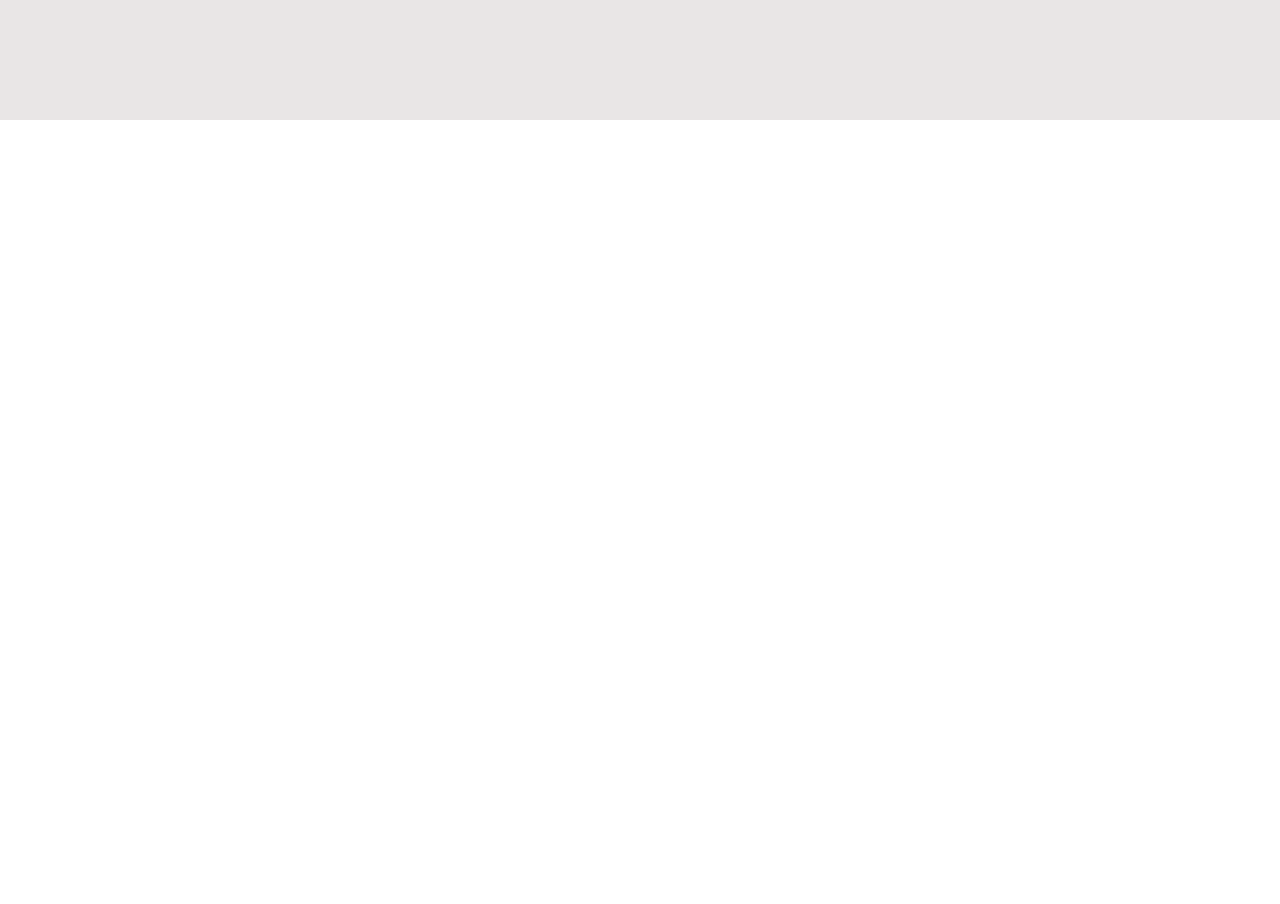
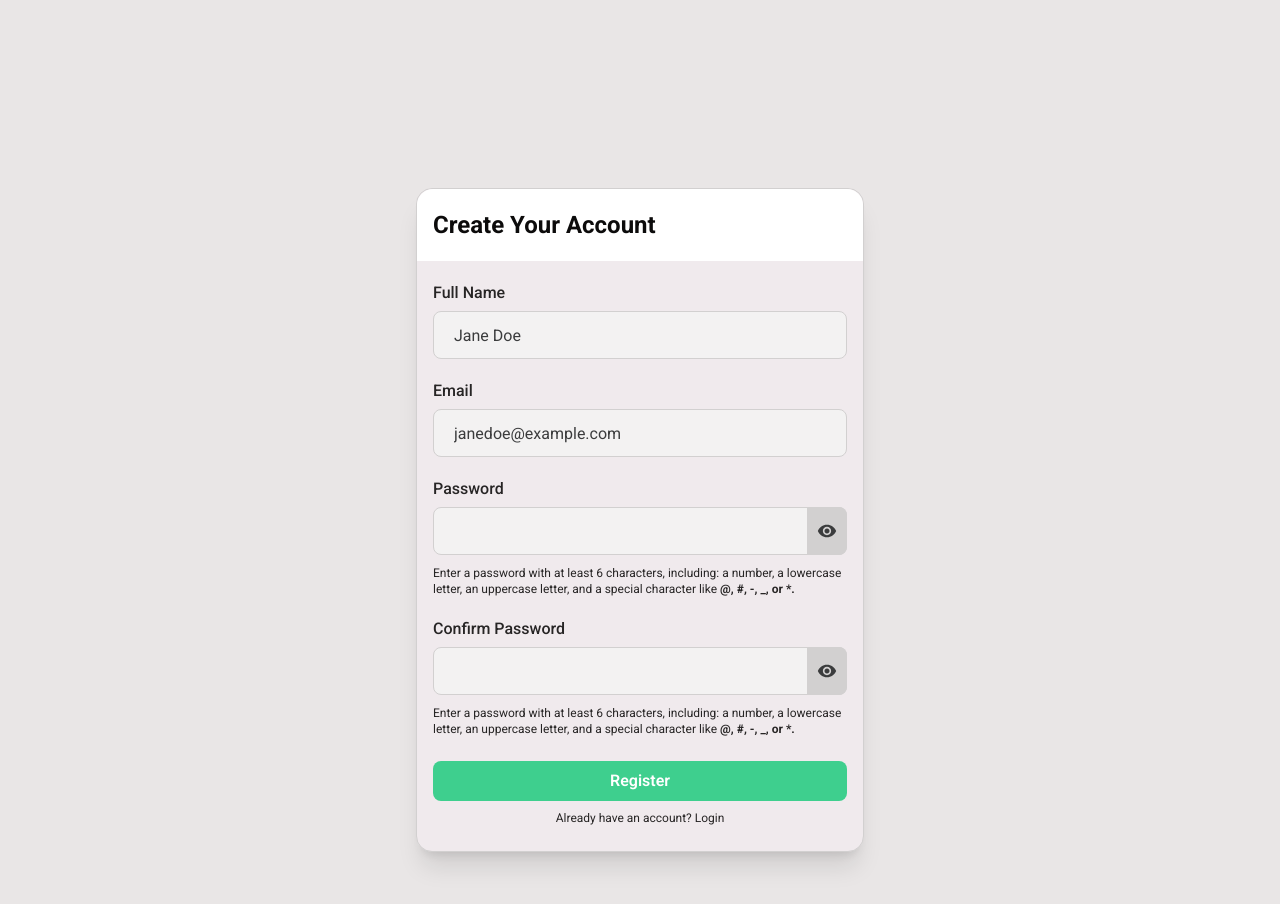
Before and after one commit to VictorKevz/book-manager, a React (Vite) app: page / in a window 1280 px wide. Shown: the part 680-1584 px from the top of the page. Before the commit the page ends 800 px from the top, so only its background shows below. Built offline with nearby package versions, Linux system fonts and the light colour scheme; no server answers; the database is empty.

Commit message:
Create: Layout and styling of the registration page. Validation and form submission logic

```diff
--- a/src/App.tsx
+++ b/src/App.tsx
@@ -7,6 +7,7 @@ import { BookProvider } from "./context/BookContext";
 import { ThemeProvider } from "./context/ThemeContext";
 import { BookPage } from "./pages/BookPage";
 import { AlertMessage } from "./components/Alert";
+import { RegisterPage } from "./pages/RegisterPage";
 
 function App() {
   return (
@@ -19,6 +20,7 @@ function App() {
           </main>
           <AlertMessage />
           <DialogWrapper />
+          <RegisterPage />
         </BookProvider>
       </AlertProvider>
     </ThemeProvider>
--- a/src/components/book-editor/InputField.tsx
+++ b/src/components/book-editor/InputField.tsx
@@ -1,5 +1,7 @@
+import { useState } from "react";
 import { InputFieldProps, onChangeType } from "../../types/upsertBook";
 import { FileUpload } from "./FileUpload";
+import { Visibility, VisibilityOff } from "@mui/icons-material";
 
 export const InputField = ({
   field,
@@ -9,32 +11,70 @@ export const InputField = ({
   onFileRemove,
 }: InputFieldProps) => {
   const isFullWidth = field.type === "textarea" || field.type === "file";
+  const isInputTextField = field.type === "text" || field.type === "password";
   const isTitle = field.name === "title";
+  const isPassword = field.type === "password";
+
+  const [showPassword, setShowPassword] = useState<boolean>(false);
+  const inputType = isPassword
+    ? showPassword
+      ? "text"
+      : "password"
+    : field.type;
+
+  const togglePassword = () => {
+    setShowPassword((prev) => !prev);
+  };
   return (
     <div
       className={`w-full ${isFullWidth ? "col-span-3" : ""} ${
         isTitle && "col-span-2"
       }`}
     >
-      {field.type === "text" && (
+      {isInputTextField && (
         <label
           className={`w-full flex flex-col items-start gap-1.5 text-[var(--neutral-700)]`}
           htmlFor={field.name}
         >
+          <span className="text-[var(--neutral-800)] font-medium">
+            {" "}
             {field.label}
+          </span>
+          <div className="w-full relative flex items-center">
             <input
-            type="text"
+              type={inputType}
               name={field.name}
               value={typeof field.value === "string" ? field.value : ""}
               placeholder={field.placeholder}
               id={field.name}
               onChange={(event: onChangeType) => onTextChange(event)}
-            className={`w-full h-12 border bg-[var(--neutral-50)] rounded-lg pl-5 ${
+              className={`w-full h-12 border bg-[var(--neutral-50)] rounded-lg pl-5 placeholder:text-[var(--neutral-700)] ${
                 !field.isValid
                   ? "border-[var(--error)]"
                   : "border-[var(--neutral-100)]"
               }`}
             />
+            {isPassword && (
+              <button
+                type="button"
+                onClick={togglePassword}
+                className="absolute right-0 h-12 bg-[var(--neutral-100)] px-2.5 rounded-r-lg"
+              >
+                {showPassword ? (
+                  <VisibilityOff fontSize="small" />
+                ) : (
+                  <Visibility fontSize="small" />
+                )}
+              </button>
+            )}
+          </div>
+          {isPassword && (
+            <span className="text-xs pt-1 text-[var(--neutral-800)]">
+              Enter a password with at least 6 characters, including: a number,
+              a lowercase letter, an uppercase letter, and a special character
+              like <strong>@, #, -, _, or *.</strong>
+            </span>
+          )}
           {!field.isValid && (
             <span className="text-xs pl-4 text-[var(--error)]">
               {field.errorMessage}
@@ -72,9 +112,9 @@ export const InputField = ({
       {field.type === "file" && (
         <FileUpload
           field={field}
-          onFileChange={onFileChange}
-          onFileRemove={onFileRemove}
-          previewUrl={previewUrl}
+          onFileChange={onFileChange ?? (() => {})}
+          onFileRemove={onFileRemove ?? (() => {})}
+          previewUrl={previewUrl ?? ""}
         />
       )}
     </div>
--- a/src/hooks/useBookUpsertForm.ts
+++ b/src/hooks/useBookUpsertForm.ts
@@ -1,4 +1,4 @@
-import React, { useCallback, useEffect, useState } from "react";
+import { useCallback, useEffect, useState } from "react";
 import {
   BookItem,
   EmptyBookItem,
@@ -8,6 +8,7 @@ import {
 import {
   BookItemForDB,
   CreateBookItem,
+  FormEventType,
   InputType,
   onChangeType,
   PreviewUrlType,
@@ -147,7 +148,7 @@ export const useBookUpsertForm = (
   // The handler responsible for sending data to the database
   // The handler calls the appropriate helper func like:
   // "handleValidation, uploadFileToStorage, upsertBook"
-  const handleSubmit = async (event: React.FormEvent<HTMLFormElement>) => {
+  const handleSubmit = async (event: FormEventType) => {
     event.preventDefault();
     setUIState({ isLoading: true, error: "" });
     const isValid = handleValidation();
--- a/src/index.css
+++ b/src/index.css
@@ -40,6 +40,8 @@ a {
   align-items: center;
   justify-content: center;
   cursor: pointer;
+  transition: all 0.3s ease-in-out;
+  font-weight: 600;
 }
 
 a {
--- /dev/null
+++ b/src/pages/RegisterPage.tsx
@@ -0,0 +1,185 @@
+import { useCallback, useState } from "react";
+import {
+  RegisterField,
+  RegisterItem,
+  RegisterItemInitial,
+  RegisterValid,
+  RegisterValidInitial,
+} from "../types/loginRegister";
+import { InputField } from "../components/book-editor/InputField";
+import { FormEventType, onChangeType } from "../types/upsertBook";
+import { supabase } from "../hooks/useBookFetch";
+import { useAlertProvider } from "../context/AlertContext";
+
+export const RegisterPage = () => {
+  const [register, setRegister] = useState<RegisterItem>(RegisterItemInitial);
+  const [registerValid, setRegisterValid] =
+    useState<RegisterValid>(RegisterValidInitial);
+  const { onShowAlert } = useAlertProvider();
+
+  const handleChange = useCallback((event: onChangeType) => {
+    const { value, name } = event.target;
+    setRegister((prev) => ({
+      ...prev,
+      [name]: value,
+    }));
+    setRegisterValid((prev) => ({
+      ...prev,
+      [name]: true,
+    }));
+  }, []);
+  const handleValidation = () => {
+    const newRegisterValid: Record<keyof RegisterItem, boolean> = {
+      ...registerValid,
+    };
+
+    Object.entries(register).forEach(([key, value]) => {
+      const trimmedValue = value.trim();
+
+      if (!trimmedValue || trimmedValue.length < 3) {
+        newRegisterValid[key as keyof typeof newRegisterValid] = false;
+        return;
+      }
+
+      if (key === "email") {
+        const emailRegex = /^[^\s@]+@[^\s@]+\.[^\s@]+$/;
+        if (!emailRegex.test(trimmedValue)) {
+          newRegisterValid[key as keyof typeof newRegisterValid] = false;
+          return;
+        }
+      }
+
+      if (key === "password") {
+        const passwordRegex =
+          /^(?=.*[a-z])(?=.*[A-Z])(?=.*\d)(?=.*[-_*@#$%^&+=!]).{6,}$/;
+        if (!passwordRegex.test(trimmedValue)) {
+          newRegisterValid[key as keyof typeof newRegisterValid] = false;
+          return;
+        }
+      }
+
+      if (key === "confirmPassword") {
+        if (register.password !== register.confirmPassword) {
+          newRegisterValid[key as keyof typeof newRegisterValid] = false;
+          return;
+        }
+      }
+    });
+
+    setRegisterValid(newRegisterValid);
+    return Object.values(newRegisterValid).every(Boolean);
+  };
+  const handleSubmit = async (event: FormEventType) => {
+    event.preventDefault();
+    const isValid = handleValidation();
+    if (!isValid) {
+      onShowAlert({
+        type: "error",
+        visible: true,
+        message: "Form Validation Failed",
+      });
+      return;
+    }
+
+    const { error } = await supabase.auth.signUp({
+      email: register.email,
+      password: register.password,
+      options: {
+        data: {
+          full_name: register.fullName,
+        },
+      },
+    });
+
+    if (error) {
+      onShowAlert({
+        type: "error",
+        visible: true,
+        message: error.message,
+      });
+      return;
+    }
+
+    onShowAlert({
+      type: "success",
+      visible: true,
+      message:
+        "Account created successfully! Please check your email to confirm.",
+    });
+
+    clearForm();
+  };
+
+  const clearForm = () => {
+    setRegister(RegisterItemInitial);
+    setRegisterValid(RegisterValidInitial);
+  };
+  const registerData: RegisterField[] = [
+    {
+      name: "fullName",
+      value: register.fullName,
+      placeholder: "Jane Doe",
+      type: "text",
+      isValid: registerValid.fullName,
+      label: "Full Name",
+      errorMessage: "Your name is required",
+    },
+    {
+      name: "email",
+      value: register.email,
+      placeholder: "janedoe@example.com",
+      type: "text",
+      isValid: registerValid.email,
+      label: "Email",
+      errorMessage: "Your email is required",
+    },
+    {
+      name: "password",
+      value: register.password,
+      placeholder: "",
+      type: "password",
+      isValid: registerValid.password,
+      label: "Password",
+      errorMessage: "A password is required",
+    },
+    {
+      name: "confirmPassword",
+      value: register.confirmPassword,
+      placeholder: "",
+      type: "password",
+      isValid: registerValid.confirmPassword,
+      label: "Confirm Password",
+      errorMessage: "Please confirm password",
+    },
+  ];
+  return (
+    <section className="w-full min-h-dvh px-5 flex items-center justify-center bg-[var(--neutral-400)]">
+      <form
+        onSubmit={(event: FormEventType) => handleSubmit(event)}
+        className="max-w-md w-full flex flex-col shadow-xl rounded-2xl bg-[var(--neutral-200)] border border-[var(--neutral-100)]"
+      >
+        <header className="w-full bg-[var(--neutral-300)] px-4 py-5 rounded-t-2xl">
+          <h2 className="font-bold text-xl sm:text-2xl text-[var(--neutral-900)]">
+            Create Your Account
+          </h2>
+        </header>
+        <fieldset className="flex flex-col w-full gap-5 mt-5 px-4">
+          {registerData.map((field) => (
+            <InputField field={field} onTextChange={handleChange} />
+          ))}
+        </fieldset>
+        <footer className="w-full my-6 px-4 flex flex-col items-center">
+          <button
+            type="submit"
+            className={`h-10 w-full rounded-lg border border-transparent bg-[var(--primary-color)] text-white hover:text-[var(--neutral-900)] hover:bg-transparent hover:border-[var(--primary-color)]`}
+          >
+            Register
+          </button>
+          <p className="text-[var(--neutral-800)] text-xs mt-2">
+            Already have an account? Login
+          </p>
+        </footer>
+      </form>
+    </section>
+  );
+};
--- a/src/types/book.ts
+++ b/src/types/book.ts
@@ -47,9 +47,6 @@ export interface BookContextType {
   onModalClose: () => void;
   toggleForm: () => void;
   uiState: uiStateType;
-  // turnOnLoader: () => void;
-  // turnOffLoader: () => void;
-  // handleError: (msg: string) => void;
   refreshBooks: () => void;
   isWarningModal: boolean;
 }
--- /dev/null
+++ b/src/types/loginRegister.ts
@@ -0,0 +1,27 @@
+import { formItem, InputFieldType } from "./upsertBook";
+export type RegisterField = Omit<formItem, "value" | "type"> & {
+  value: string;
+  type: InputFieldType;
+};
+export type RegisterItem = {
+  fullName: string;
+  email: string;
+  password: string;
+  confirmPassword: string;
+};
+export const RegisterItemInitial = {
+  fullName: "",
+  email: "",
+  password: "",
+  confirmPassword: "",
+};
+
+export type RegisterValid = {
+  [key in keyof RegisterItem]: boolean;
+};
+export const RegisterValidInitial: RegisterValid = {
+  fullName: true,
+  email: true,
+  password: true,
+  confirmPassword: true,
+};
```
Also changed, not shown: src/types/upsertBook.ts (+10 -7 lines). Lines whose indentation alone changed are shown as unchanged.
